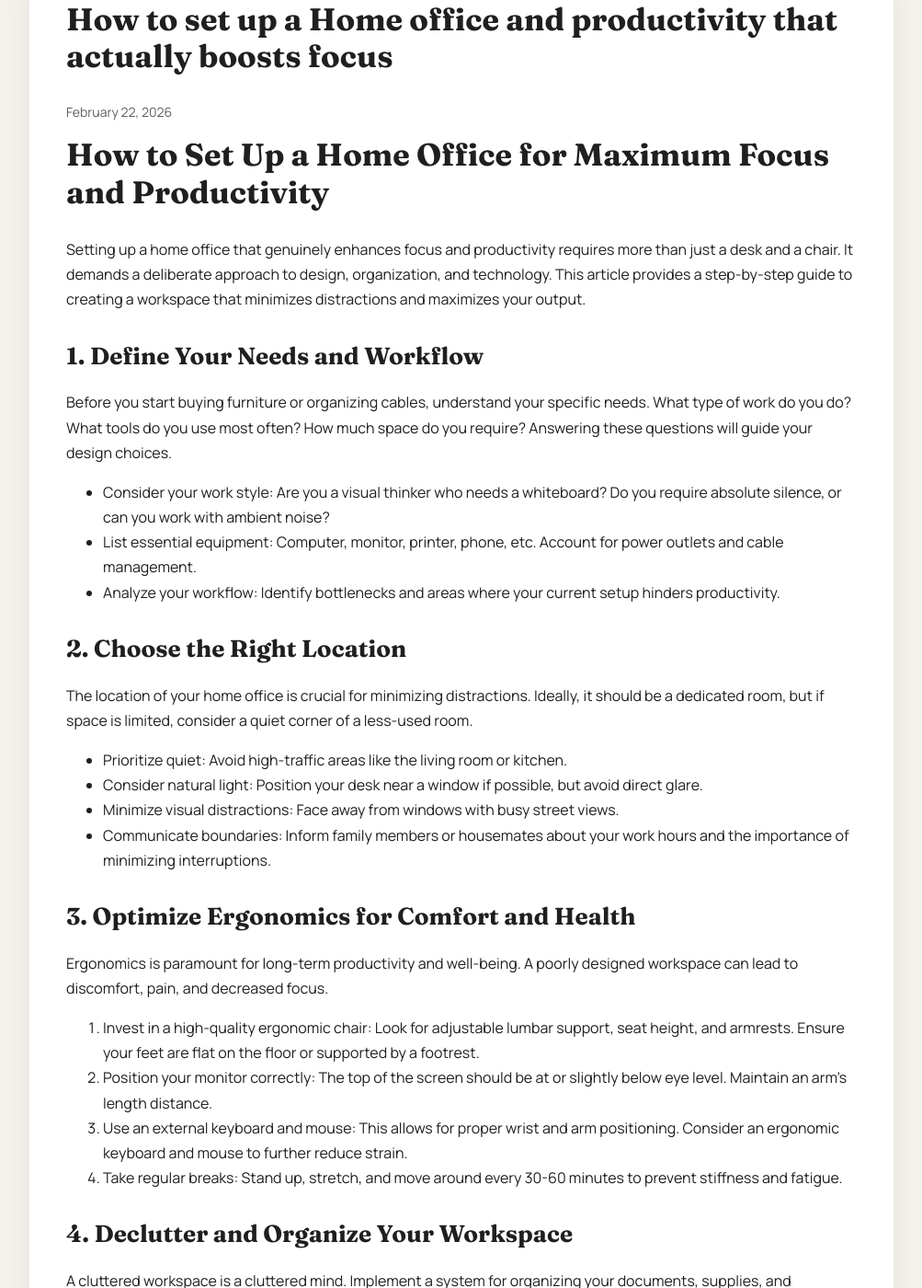
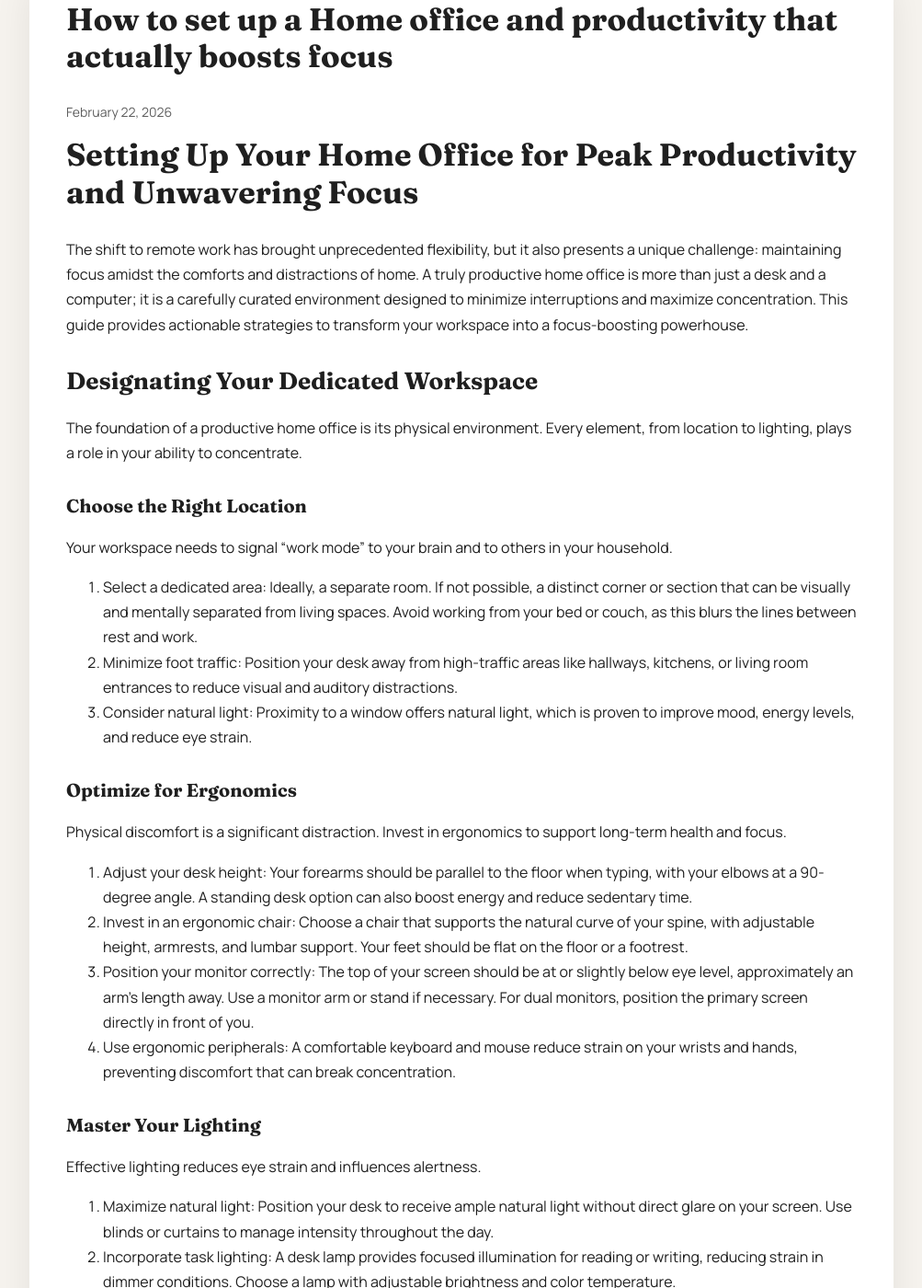
Before and after one commit to ironaclaw/ironaclaw.github.io, a Jekyll site: the page built from _posts/2026-02-22-how-to-set-up-a-home-office-and-productivity-that-actually-boosts-focus.md, in a window 1280 px wide and 1400 px high, scrolled down 233 px. Shown: the whole window at 92% size, without its empty margins (138-1141 px from the left). Built offline with Jekyll 4.4.1, drawn with Linux system fonts in a browser that asks for light colours; some of the changed text lies outside the part shown.

Commit message:
Add 2026-02-22-how-to-set-up-a-home-office-and-productivity-that-actually-boosts-focus.md

```diff
--- a/_posts/2026-02-22-how-to-set-up-a-home-office-and-productivity-that-actually-boosts-focus.md
+++ b/_posts/2026-02-22-how-to-set-up-a-home-office-and-productivity-that-actually-boosts-focus.md
@@ -6,87 +6,87 @@ date: '2026-02-22'
 description: ''
 tags: []
 keywords: []
-model_used: gemini-2.0-flash-001
+model_used: gemini-2.5-flash
 ---
 
-# How to Set Up a Home Office for Maximum Focus and Productivity
+# Setting Up Your Home Office for Peak Productivity and Unwavering Focus
 
-Setting up a home office that genuinely enhances focus and productivity requires more than just a desk and a chair. It demands a deliberate approach to design, organization, and technology. This article provides a step-by-step guide to creating a workspace that minimizes distractions and maximizes your output.
+The shift to remote work has brought unprecedented flexibility, but it also presents a unique challenge: maintaining focus amidst the comforts and distractions of home. A truly productive home office is more than just a desk and a computer; it is a carefully curated environment designed to minimize interruptions and maximize concentration. This guide provides actionable strategies to transform your workspace into a focus-boosting powerhouse.
 
-## 1. Define Your Needs and Workflow
+## Designating Your Dedicated Workspace
 
-Before you start buying furniture or organizing cables, understand your specific needs. What type of work do you do? What tools do you use most often? How much space do you require? Answering these questions will guide your design choices.
+The foundation of a productive home office is its physical environment. Every element, from location to lighting, plays a role in your ability to concentrate.
 
-*   Consider your work style: Are you a visual thinker who needs a whiteboard? Do you require absolute silence, or can you work with ambient noise?
-*   List essential equipment: Computer, monitor, printer, phone, etc. Account for power outlets and cable management.
-*   Analyze your workflow: Identify bottlenecks and areas where your current setup hinders productivity.
+### Choose the Right Location
 
-## 2. Choose the Right Location
+Your workspace needs to signal "work mode" to your brain and to others in your household.
+1.  Select a dedicated area: Ideally, a separate room. If not possible, a distinct corner or section that can be visually and mentally separated from living spaces. Avoid working from your bed or couch, as this blurs the lines between rest and work.
+2.  Minimize foot traffic: Position your desk away from high-traffic areas like hallways, kitchens, or living room entrances to reduce visual and auditory distractions.
+3.  Consider natural light: Proximity to a window offers natural light, which is proven to improve mood, energy levels, and reduce eye strain.
 
-The location of your home office is crucial for minimizing distractions. Ideally, it should be a dedicated room, but if space is limited, consider a quiet corner of a less-used room.
+### Optimize for Ergonomics
 
-*   Prioritize quiet: Avoid high-traffic areas like the living room or kitchen.
-*   Consider natural light: Position your desk near a window if possible, but avoid direct glare.
-*   Minimize visual distractions: Face away from windows with busy street views.
-*   Communicate boundaries: Inform family members or housemates about your work hours and the importance of minimizing interruptions.
+Physical discomfort is a significant distraction. Invest in ergonomics to support long-term health and focus.
+1.  Adjust your desk height: Your forearms should be parallel to the floor when typing, with your elbows at a 90-degree angle. A standing desk option can also boost energy and reduce sedentary time.
+2.  Invest in an ergonomic chair: Choose a chair that supports the natural curve of your spine, with adjustable height, armrests, and lumbar support. Your feet should be flat on the floor or a footrest.
+3.  Position your monitor correctly: The top of your screen should be at or slightly below eye level, approximately an arm's length away. Use a monitor arm or stand if necessary. For dual monitors, position the primary screen directly in front of you.
+4.  Use ergonomic peripherals: A comfortable keyboard and mouse reduce strain on your wrists and hands, preventing discomfort that can break concentration.
 
-## 3. Optimize Ergonomics for Comfort and Health
+### Master Your Lighting
 
-Ergonomics is paramount for long-term productivity and well-being. A poorly designed workspace can lead to discomfort, pain, and decreased focus.
+Effective lighting reduces eye strain and influences alertness.
+1.  Maximize natural light: Position your desk to receive ample natural light without direct glare on your screen. Use blinds or curtains to manage intensity throughout the day.
+2.  Incorporate task lighting: A desk lamp provides focused illumination for reading or writing, reducing strain in dimmer conditions. Choose a lamp with adjustable brightness and color temperature.
+3.  Avoid overhead glare: Overhead lighting can create reflections on your screen. If unavoidable, ensure it is diffused and not directly above your monitor.
 
-1.  Invest in a high-quality ergonomic chair: Look for adjustable lumbar support, seat height, and armrests. Ensure your feet are flat on the floor or supported by a footrest.
-2.  Position your monitor correctly: The top of the screen should be at or slightly below eye level. Maintain an arm's length distance.
-3.  Use an external keyboard and mouse: This allows for proper wrist and arm positioning. Consider an ergonomic keyboard and mouse to further reduce strain.
-4.  Take regular breaks: Stand up, stretch, and move around every 30-60 minutes to prevent stiffness and fatigue.
+### Implement Strategic Organization
 
-## 4. Declutter and Organize Your Workspace
+A cluttered space leads to a cluttered mind. Visual simplicity promotes mental clarity.
+1.  Clear your desk surface: Keep only essential items within reach. Papers, pens, and devices should have designated homes, not scattered randomly.
+2.  Utilize vertical storage: Shelves, wall-mounted organizers, and drawers keep items accessible but out of sight, maximizing desk space.
+3.  Manage cables: Use cable ties, sleeves, or clips to organize and hide wires. A tidy cable setup prevents visual clutter and makes cleaning easier.
+4.  Digitize documents: Reduce physical paper by scanning important documents and storing them digitally.
 
-A cluttered workspace is a cluttered mind. Implement a system for organizing your documents, supplies, and technology.
+### Control the Soundscape
 
-*   Embrace minimalism: Keep only essential items on your desk.
-*   Utilize vertical space: Shelves, drawers, and wall-mounted organizers can maximize storage.
-*   Implement a filing system: Use labeled folders, trays, or digital filing systems to keep documents organized.
-*   Designate specific zones: Create areas for different tasks, such as a reading area, a writing area, and a storage area.
-*   Regularly declutter: Dedicate a few minutes each day or week to tidying up your workspace.
+Auditory distractions are potent focus disruptors.
+1.  Use noise-canceling headphones: These are effective for blocking out ambient household noises or external sounds.
+2.  Incorporate white noise or ambient sound: Gentle background sounds like nature noises or instrumental music can mask disruptive sounds and improve concentration for some individuals.
+3.  Minimize external noise: If possible, consider soundproofing solutions like heavy curtains, draft stoppers, or even acoustic panels for a dedicated office room.
 
-## 5. Optimize Lighting and Temperature
+## Cultivating a Distraction-Free Digital Ecosystem
 
-Lighting and temperature significantly impact focus and energy levels.
+Your digital environment is just as critical as your physical one. A streamlined tech setup and mindful software usage prevent digital distractions.
 
-*   Maximize natural light: Position your desk near a window and use sheer curtains to diffuse harsh sunlight.
-*   Supplement with artificial light: Use a combination of ambient, task, and accent lighting. Avoid harsh fluorescent lights. Opt for LED bulbs with a color temperature of 5000-6500K for optimal focus.
-*   Control temperature: Maintain a comfortable temperature between 68-72°F (20-22°C). Use a thermostat or portable heater/cooler to adjust the temperature as needed.
+### Streamline Your Technology Setup
 
-## 6. Minimize Distractions with Technology and Sound Management
+Efficient technology supports seamless workflow.
+1.  Optimize monitor arrangement: If using multiple monitors, arrange them logically for your workflow to minimize head and eye movement.
+2.  Ensure reliable internet: A stable and fast internet connection is non-negotiable for uninterrupted work. Consider a wired connection for critical tasks.
+3.  Maintain device health: Regularly update software and operating systems, and ensure your devices are free from malware or performance issues that can cause frustrating delays.
 
-Technology can be both a source of distraction and a tool for productivity. Implement strategies to minimize interruptions and manage your digital environment.
+### Leverage Productivity Software
 
-*   Use noise-canceling headphones: Block out distracting sounds and create a more focused environment.
-*   Install website blockers: Limit access to social media and other distracting websites during work hours.
-*   Turn off notifications: Disable unnecessary notifications on your computer, phone, and other devices.
-*   Use a dedicated work phone or number: Separate your personal and professional communications.
-*   Consider a white noise machine or app: Mask distracting sounds and create a more consistent auditory environment.
+Strategic use of digital tools can enhance focus and organization.
+1.  Task management tools: Use apps like Todoist, Asana, or Trello to organize tasks, set deadlines, and track progress. This offloads mental burden and provides a clear roadmap.
+2.  Focus timers: Techniques like the Pomodoro Technique, supported by apps like Forest or Focus Keeper, encourage focused work blocks followed by short breaks.
+3.  Communication platforms: Consolidate communication to specific platforms (Slack, Teams, email) and manage notifications to avoid constant interruptions.
 
-## 7. Personalize Your Space (Strategically)
+### Digital Decluttering Practices
 
-While minimizing clutter is essential, personalizing your space can boost morale and creativity.
+A clean digital space mirrors a clean physical one.
+1.  Organize your desktop: Keep your computer desktop clean with minimal icons. Use folders to categorize files and documents.
+2.  Manage notifications: Turn off non-essential notifications on your computer and phone during work hours. Batch email checks to specific times.
+3.  Control browser tabs: Use browser extensions or develop habits to manage open tabs. Too many tabs can lead to mental overload and distraction.
 
-*   Add plants: Plants can improve air quality and create a more calming environment.
-*   Display artwork or photos: Choose images that inspire you or evoke positive emotions.
-*   Incorporate calming colors: Paint your walls in soothing colors like blue, green, or gray.
-*   Use aromatherapy: Diffuse essential oils like lavender or peppermint to enhance focus and reduce stress.
-*   Keep it functional: Avoid adding purely decorative items that clutter your space.
+## Establishing Focus-Boosting Habits and Routines
 
-## 8. Establish a Routine and Stick to It
+Even the most optimized office setup needs supportive habits to truly boost focus.
 
-A consistent routine is crucial for maintaining focus and productivity in a home office environment.
+### Structure Your Workday
 
-*   Set clear work hours: Establish a schedule and stick to it as much as possible.
-*   Start and end your workday with a ritual: This helps signal to your brain that it's time to work or relax.
-*   Take regular breaks: Step away from your desk and do something that you enjoy.
-*   Prioritize tasks: Identify your most important tasks and focus on completing them first.
-*   Review and adjust: Regularly evaluate your routine and make adjustments as needed.
+Predictability and routine reduce decision fatigue and promote deep work.
+1.  Set clear start and end times: Treat your home workday like a traditional office day. This helps define boundaries and signals to your brain when it's time to focus and when to disengage. This consistent structure minimizes distractions and optimizes your mental energy for core tasks.
 
 ## Conclusion
-
-Creating a productive home office is an ongoing process. By carefully considering your needs, optimizing your environment, and establishing a consistent routine, you can transform your workspace into a haven of focus and efficiency. Remember to regularly evaluate your setup and make adjustments as needed to ensure it continues to support your goals.
+Creating a home office that genuinely enhances focus requires a holistic approach, blending ergonomic design with smart digital practices and disciplined routines. By optimizing your physical space, leveraging productivity software, and establishing clear digital boundaries, you build a foundation for uninterrupted work. Consistent habits, like structuring your workday and managing notifications, further solidify this environment. Implement these practical strategies to transform your home office into a powerful hub for sustained concentration and peak productivity.
```
